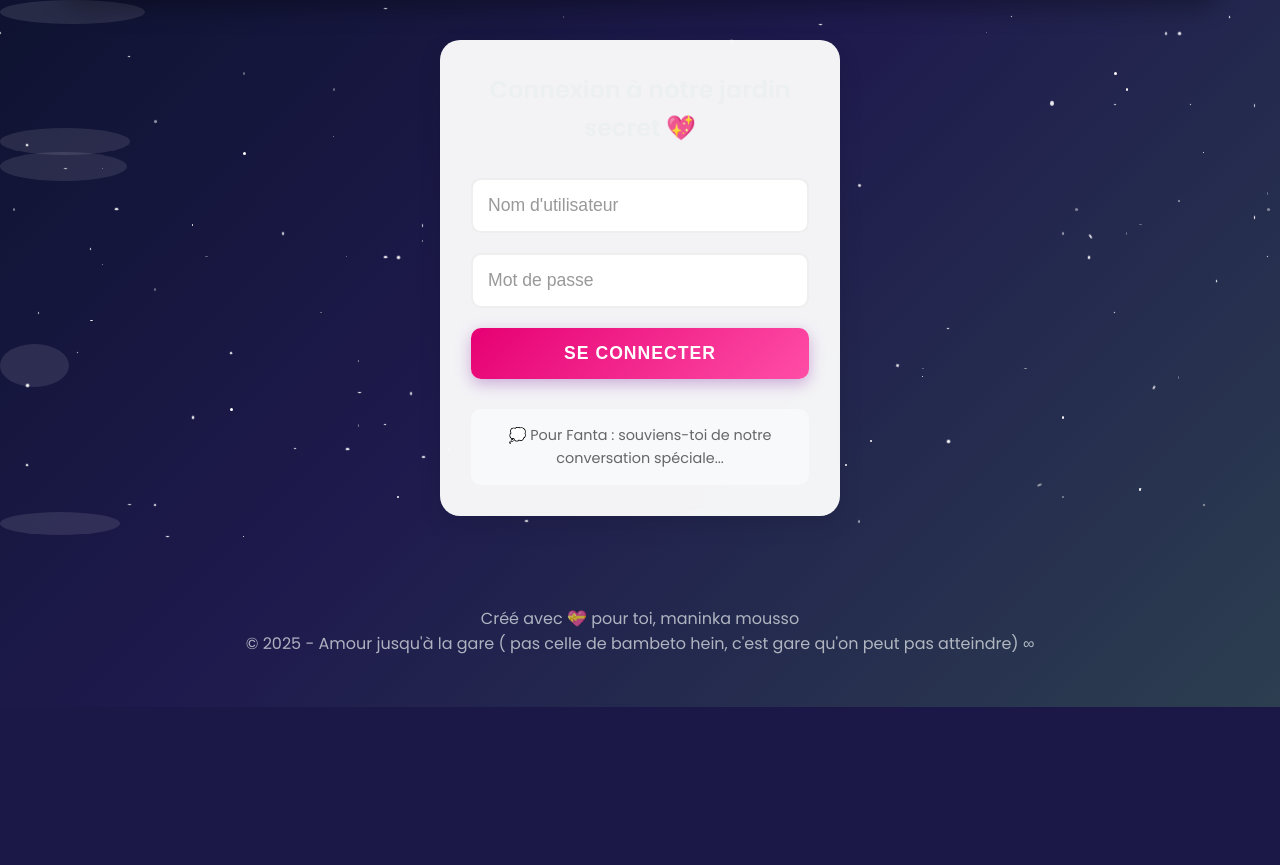
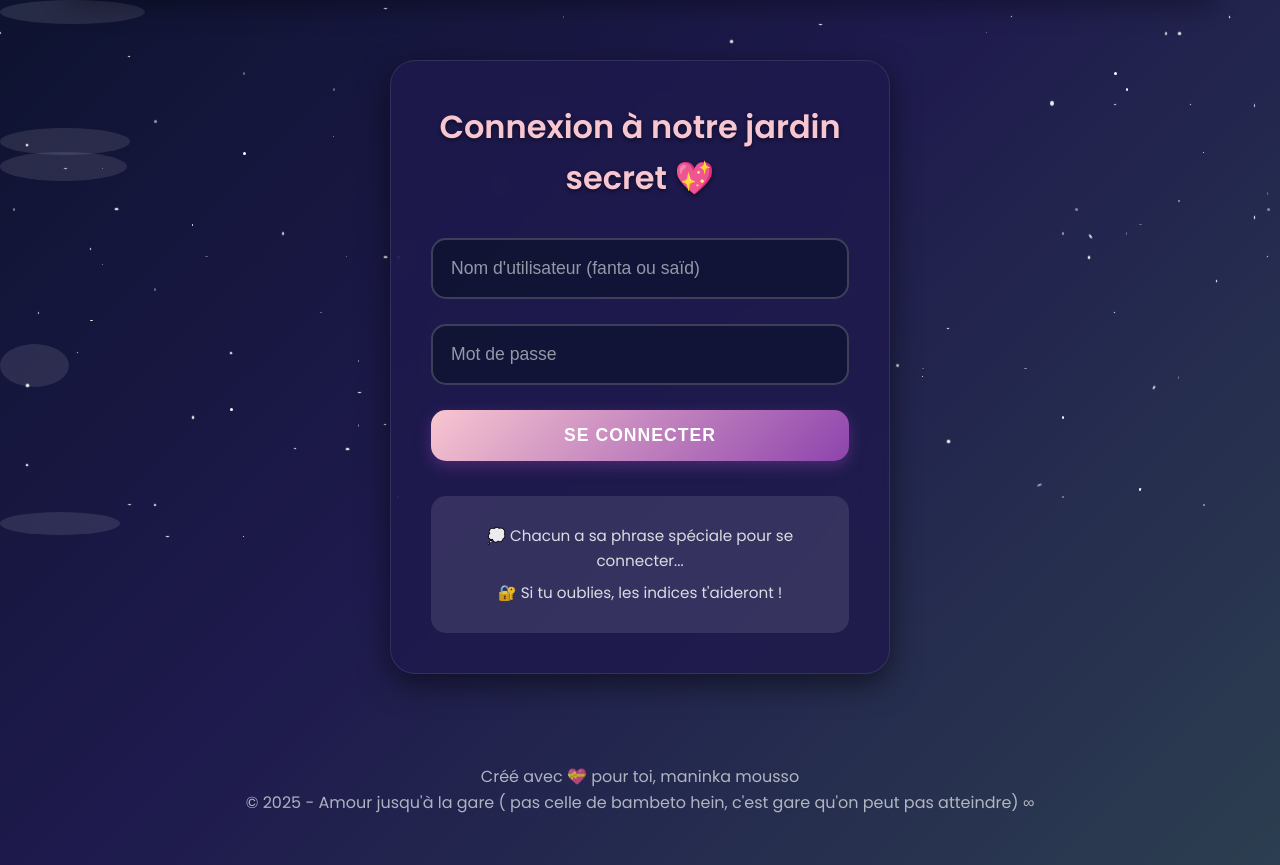
Before and after one commit to Mohamed88said/Cisse_Fanta, a Flask app: page /login in a window 1280 px wide. Shown: the part 256-1121 px from the top of the page. Before the commit the page ends 963 px from the top, so only its background shows below. Run offline with Flask 3, Linux system fonts and the light colour scheme.

Commit message:
Système de connexion avec indices et mots de passe corrects

```diff
--- a/app.py
+++ b/app.py
@@ -147,13 +147,13 @@ def init_db():
         conn.execute('''
             INSERT INTO users (username, password_hash, favorite_color)
             VALUES (?, ?, ?)
-        ''', ('fanta', generate_password_hash('maninka'), '#ffdde1'))
+        ''', ('fanta', generate_password_hash('Elle a toujours été magnifique'), '#ffdde1'))
 
-    if 'said' not in existing_usernames:
+    if 'saïd' not in existing_usernames:
         conn.execute('''
             INSERT INTO users (username, password_hash, favorite_color)
             VALUES (?, ?, ?)
-        ''', ('said', generate_password_hash('panda2024'), '#e1f5fe'))
+        ''', ('saïd', generate_password_hash('La lune est belle ce soir'), '#e1f5fe'))
 
     # Ajouter quelques défis par défaut
     existing_challenges = conn.execute('SELECT COUNT(*) as count FROM challenges').fetchone()
@@ -235,10 +235,17 @@ def require_login():
 
 @app.route('/login', methods=['GET', 'POST'])
 def login():
-    attempts = 0
+    # Récupérer le nombre de tentatives depuis la session
+    if 'login_attempts' not in session:
+        session['login_attempts'] = {}
+
     if request.method == 'POST':
         username = request.form['username'].lower().strip()
         password = request.form['password']
+
+        # Initialiser les tentatives pour cet utilisateur si nécessaire
+        if username not in session['login_attempts']:
+            session['login_attempts'][username] = 0
 
         conn = get_db_connection()
         user = conn.execute(
@@ -247,6 +254,8 @@ def login():
         conn.close()
 
         if user and check_password_hash(user['password_hash'], password):
+            # Réinitialiser les tentatives en cas de succès
+            session['login_attempts'][username] = 0
             session['user'] = username
 
             # Mettre à jour les statistiques de connexion
@@ -263,9 +272,40 @@ def login():
             flash('Connexion réussie ! Bienvenue dans votre jardin secret 💖', 'success')
             return redirect(url_for('index'))
         else:
-            flash('Nom d\'utilisateur ou mot de passe incorrect', 'error')
+            # Incrémenter les tentatives
+            session['login_attempts'][username] += 1
+            attempts = session['login_attempts'][username]
 
-    return render_template('login.html')
+            if attempts == 1:
+                if username == 'fanta':
+                    flash('Hmm... Pense à ce que Saïd dit toujours sur ta beauté 💫', 'error')
+                elif username == 'saïd':
+                    flash('Rappelle-toi cette phrase romantique que tu dis souvent 🌙', 'error')
+                else:
+                    flash('Nom d\'utilisateur ou mot de passe incorrect', 'error')
+            elif attempts == 2:
+                if username == 'fanta':
+                    flash('Indice : "Elle a toujours été..." - tu sais la suite ! ✨', 'error')
+                elif username == 'saïd':
+                    flash('Indice : "La lune est..." - continue la phrase romantique 🌙', 'error')
+                else:
+                    flash('Nom d\'utilisateur ou mot de passe incorrect', 'error')
+            elif attempts >= 3:
+                if username == 'fanta':
+                    flash('Ton mot de passe est : "Elle a toujours été magnifique" 💖', 'info')
+                elif username == 'saïd':
+                    flash('Ton mot de passe est : "La lune est belle ce soir" 🌙', 'info')
+                else:
+                    flash('Trop de tentatives. Contacte l\'administrateur.', 'error')
+            else:
+                flash('Nom d\'utilisateur ou mot de passe incorrect', 'error')
+
+    # Récupérer les tentatives actuelles pour l'affichage
+    current_attempts = {}
+    if 'login_attempts' in session:
+        current_attempts = session['login_attempts']
+
+    return render_template('login.html', attempts=current_attempts)
 
 @app.route('/logout')
 def logout():
--- a/static/style.css
+++ b/static/style.css
@@ -1468,16 +1468,22 @@ textarea:focus {
 
 /* ===== SYSTÈME DE CONNEXION ===== */
 .login-container {
-    max-width: 450px;
+    max-width: 500px;
     margin: 60px auto;
     padding: 40px;
     background: rgba(30, 26, 77, 0.8);
-    -webkit-backdrop-filter: blur(15px);
     backdrop-filter: blur(15px);
     border-radius: 25px;
     box-shadow: var(--deep-shadow);
     border: 1px solid rgba(236, 240, 241, 0.1);
     text-align: center;
+}
+
+.login-container h2 {
+    color: var(--rose-quartz);
+    font-size: 2em;
+    margin-bottom: 20px;
+    text-shadow: var(--text-shadow);
 }
 
 .login-form {
@@ -1497,6 +1503,7 @@ textarea:focus {
     transition: var(--transition);
     background: rgba(10, 17, 40, 0.6);
     color: var(--moonlight-silver);
+    box-sizing: border-box;
 }
 
 .form-group input:focus {
@@ -1506,21 +1513,8 @@ textarea:focus {
     background: rgba(10, 17, 40, 0.8);
 }
 
-.hint-box {
-    background: rgba(255, 243, 205, 0.2);
-    border: 2px solid rgba(255, 193, 7, 0.3);
-    border-radius: 15px;
-    padding: 20px;
-    margin: 25px 0;
-    font-size: 1.1em;
-    -webkit-backdrop-filter: blur(10px);
-    backdrop-filter: blur(10px);
-}
-
-.small-hint {
-    font-size: 0.9em;
-    margin-top: 12px;
-    opacity: 0.8;
+.form-group input::placeholder {
+    color: rgba(236, 240, 241, 0.6);
 }
 
 .login-info {
@@ -1530,6 +1524,29 @@ textarea:focus {
     border-radius: 15px;
     font-size: 0.95em;
     color: var(--moonlight-silver);
+}
+
+.login-info p {
+    margin: 8px 0;
+    opacity: 0.9;
+}
+
+.btn-primary {
+    background: linear-gradient(135deg, var(--rose-quartz), var(--mystic-purple));
+    color: white;
+    border: none;
+    padding: 15px 30px;
+    border-radius: 15px;
+    font-size: 1.1em;
+    cursor: pointer;
+    transition: var(--transition);
+    width: 100%;
+    font-weight: 600;
+}
+
+.btn-primary:hover {
+    transform: translateY(-2px);
+    box-shadow: 0 8px 20px rgba(248, 198, 208, 0.4);
 }
 
 /* ===== SYSTÈME MOOD ===== */
--- a/templates/index.html
+++ b/templates/index.html
@@ -194,8 +194,8 @@ document.addEventListener('DOMContentLoaded', function() {
                 charCount.style.color = '#f39c12';
             } else {
                 charCount.style.color = '#27ae60';
-            }
-        });
+        'fanta': "Salut ma maninka mousso préférée",
+        'saïd': "Salut mon panda préféré"
     }
 
     // Animation spéciale pour les messages spéciaux
--- a/templates/login.html
+++ b/templates/login.html
@@ -5,7 +5,7 @@
 
     <form method="POST" class="login-form">
         <div class="form-group">
-            <input type="text" name="username" placeholder="Nom d'utilisateur" required>
+            <input type="text" name="username" placeholder="Nom d'utilisateur (fanta ou saïd)" required>
         </div>
 
         <div class="form-group">
@@ -26,118 +26,8 @@
     {% endwith %}
 
     <div class="login-info">
-        <p>💭 Pour Fanta : souviens-toi de notre conversation spéciale...</p>
+        <p>💭 Chacun a sa phrase spéciale pour se connecter...</p>
+        <p>🔐 Si tu oublies, les indices t'aideront !</p>
     </div>
 </div>
-
-<style>
-/* Gardez uniquement le CSS ici */
-.login-container {
-    max-width: 400px;
-    margin: 40px auto;
-    padding: 30px;
-    background: rgba(255, 255, 255, 0.95);
-    border-radius: 20px;
-    box-shadow: 0 8px 25px rgba(0,0,0,0.1);
-    text-align: center;
-}
-
-.login-form {
-    margin: 30px 0;
-}
-
-.form-group {
-    margin-bottom: 20px;
-}
-
-.form-group input {
-    width: 100%;
-    padding: 15px;
-    border: 2px solid #eee;
-    border-radius: 10px;
-    font-size: 1.1em;
-    transition: all 0.3s ease;
-    background-color: #ffffff;
-    color: #333333; /* Ajout de la couleur de texte */
-}
-
-.form-group input:focus {
-    outline: none;
-    border-color: #e60073;
-    box-shadow: 0 0 0 3px rgba(230, 0, 115, 0.1);
-    color: #333333; /* Assurer la couleur du texte en focus */
-}
-
-.form-group input::placeholder {
-    color: #999999; /* Couleur du texte placeholder */
-}
-
-.hint-box {
-    background: #fff3cd;
-    border: 2px solid #ffc107;
-    border-radius: 10px;
-    padding: 15px;
-    margin: 20px 0;
-    font-size: 1.1em;
-    color: #333333; /* Ajout de la couleur de texte */
-}
-
-.small-hint {
-    font-size: 0.9em;
-    margin-top: 10px;
-    opacity: 0.8;
-    color: #333333; /* Ajout de la couleur de texte */
-}
-
-.login-info {
-    margin-top: 30px;
-    padding: 15px;
-    background: #f8f9fa;
-    border-radius: 10px;
-    font-size: 0.9em;
-    color: #666666;
-}
-
-.flash {
-    padding: 15px;
-    margin: 20px 0;
-    border-radius: 10px;
-    font-weight: bold;
-}
-
-.flash.error {
-    background-color: #ffebee;
-    color: #c62828;
-    border: 2px solid #ef5350;
-}
-
-.flash.success {
-    background-color: #e8f5e9;
-    color: #2e7d32;
-    border: 2px solid #66bb6a;
-}
-
-.flash.info {
-    background-color: #e3f2fd;
-    color: #1565c0;
-    border: 2px solid #42a5f5;
-}
-
-.btn-primary {
-    background: linear-gradient(135deg, #e60073, #ff4da6);
-    color: white;
-    border: none;
-    padding: 15px 30px;
-    border-radius: 10px;
-    font-size: 1.1em;
-    cursor: pointer;
-    transition: all 0.3s ease;
-    width: 100%;
-}
-
-.btn-primary:hover {
-    transform: translateY(-2px);
-    box-shadow: 0 5px 15px rgba(230, 0, 115, 0.3);
-}
-</style>
 {% endblock %}
```
